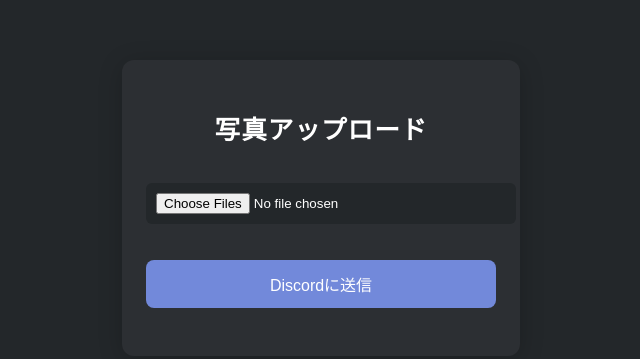
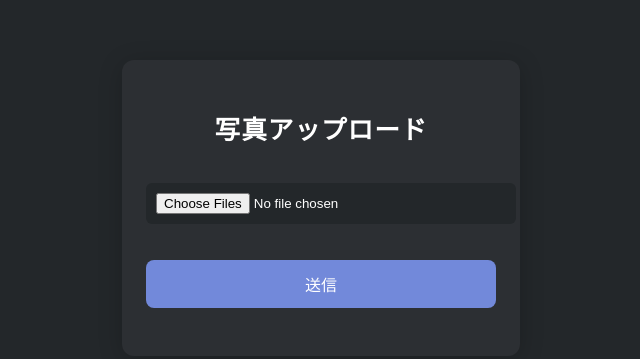
Before and after one commit to akiDayo-o/ImageUPload, a plain HTML site: page index.html in a window 1280 px wide. Shown: the whole page, without its empty margins (319-959 px from the left). Drawn offline with Linux system fonts and the light colour scheme.

Commit message:
Update index.html

```diff
--- a/index.html
+++ b/index.html
@@ -79,7 +79,7 @@
     <form id="uploadForm">
       <input type="file" id="photos" multiple accept="image/*">
       <div class="preview" id="preview"></div>
-      <button type="submit">Discordに送信</button>
+      <button type="submit">送信</button>
     </form>
     <div class="status" id="status"></div>
   </div>
```
